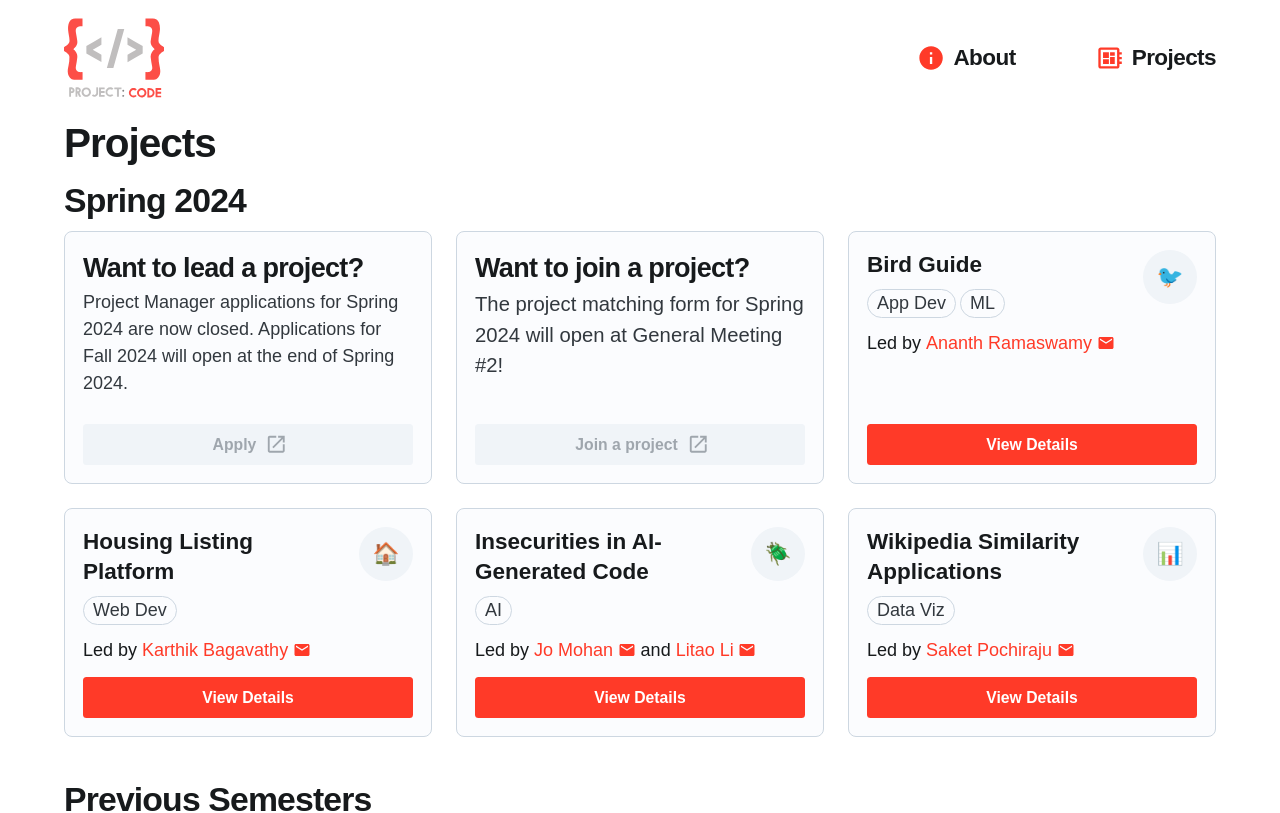
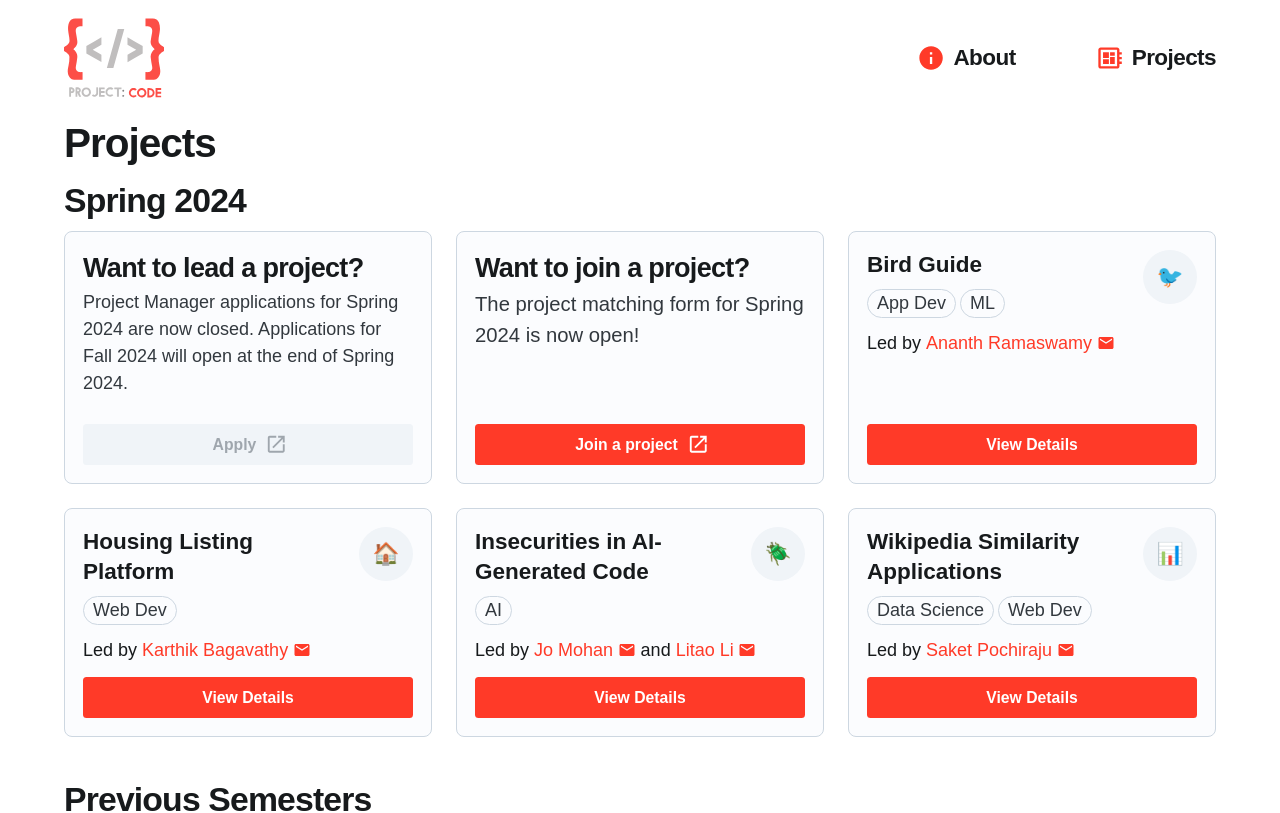
Before and after one commit to owen-hayes/project-code-website, a Next.js app: page /projects in a window 1280 px wide. Shown: the top 813 px of the page. Built offline with nearby package versions, Linux system fonts and the light colour scheme.

Commit message:
Add link to matching form

```diff
--- a/src/app/projects/_components/ProjectsGrid.tsx
+++ b/src/app/projects/_components/ProjectsGrid.tsx
@@ -38,8 +38,7 @@ export default function ProjectsGrid({
             <CardContent>
               <Typography level="h3">Want to join a project?</Typography>
               <Typography level="body-lg">
-                The project matching form for Spring 2024 will open at General
-                Meeting #2!
+                The project matching form for Spring 2024 is now open!
               </Typography>
             </CardContent>
 
@@ -48,9 +47,9 @@ export default function ProjectsGrid({
                 size="md"
                 endDecorator={<LaunchIcon />}
                 component="a"
-                // href="https://forms.gle/X6nvij6nT17H7nTd7"
+                href="https://forms.gle/LWqt4qW6stpBS9aY7"
                 target="_blank"
-                disabled
+                // disabled
               >
                 Join a project
               </Button>
--- a/src/app/projects/projects.ts
+++ b/src/app/projects/projects.ts
@@ -83,7 +83,7 @@ const PROJECTS: Project[] = [
     id: "wikipedia-similarity",
     title: "Wikipedia Similarity Applications",
     emoji: "📊",
-    areas: ["Data Viz"],
+    areas: ["Data Science", "Web Dev"],
     projectManagers: [
       { name: "Saket Pochiraju", email: "saketmp2@illinois.edu" },
     ],
```
